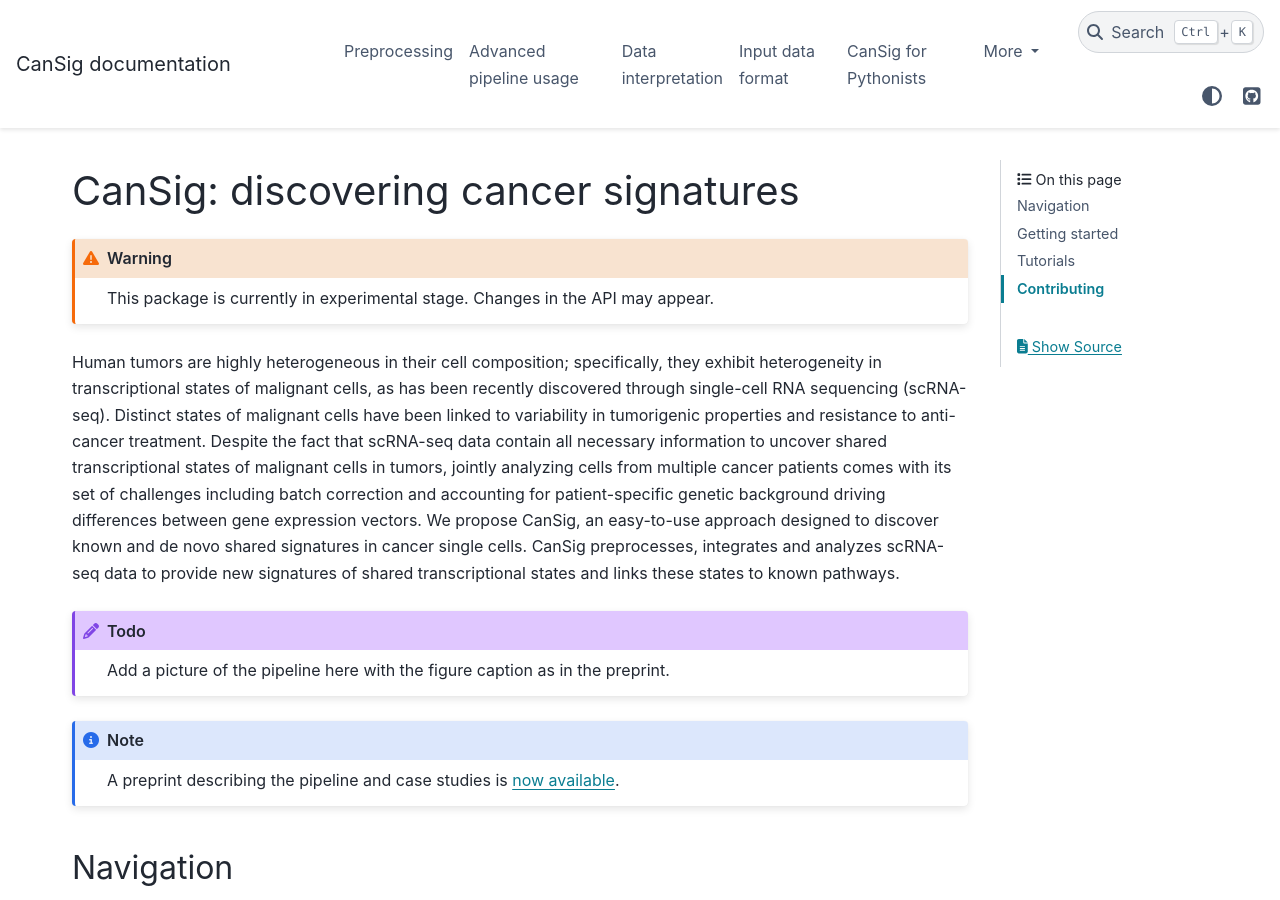
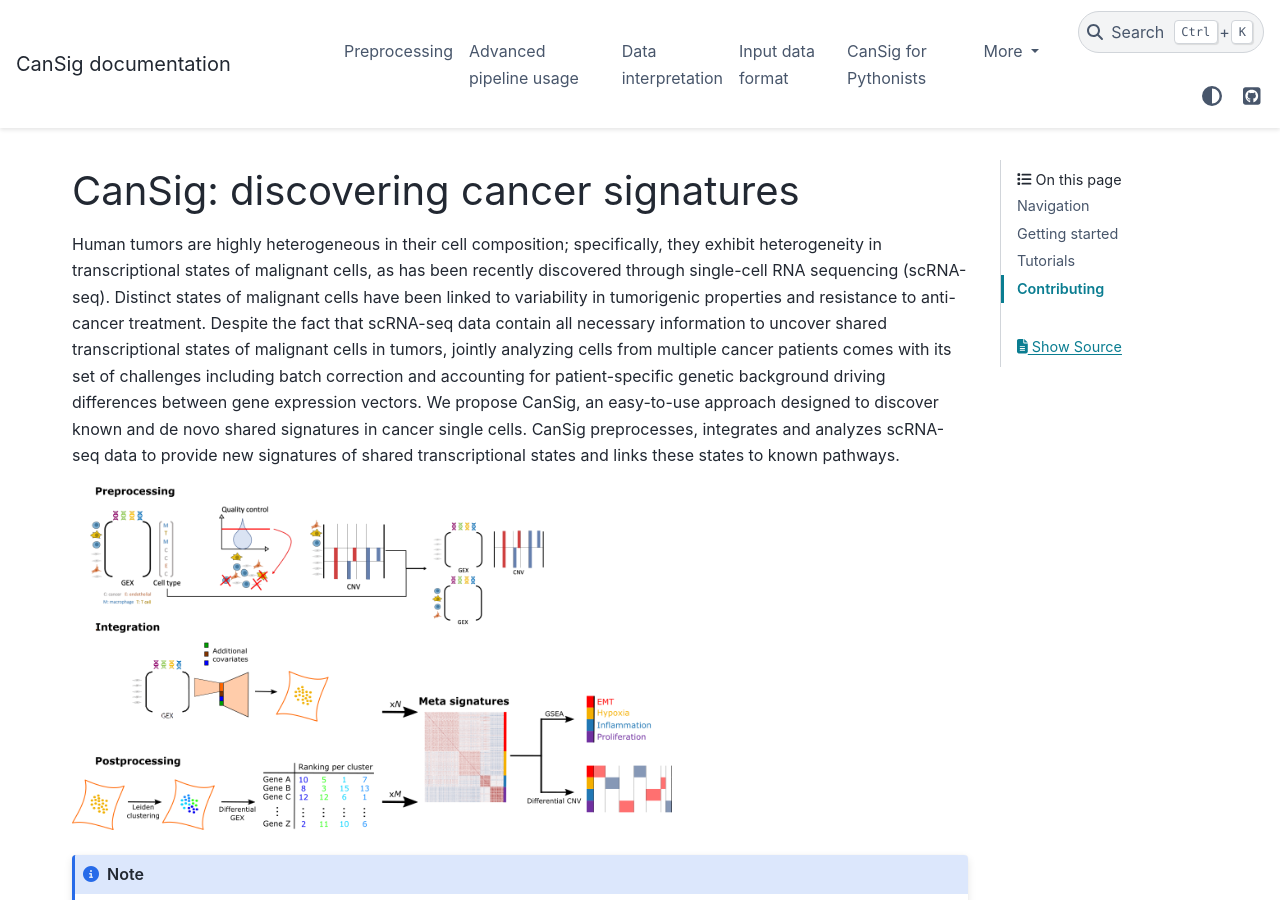
Before and after one commit to BoevaLab/CanSig, a Sphinx documentation site: the page built from docs/index.rst, in a window 1280 px wide and 900 px high. Built offline with Sphinx 7.4.7 and the PyData theme 0.15.4, drawn with Linux system fonts in a browser that asks for light colours.

Commit message:
Add the new path to the data.

```diff
--- a/docs/index.rst
+++ b/docs/index.rst
@@ -1,13 +1,11 @@
 CanSig: discovering cancer signatures
 =====================================
 
-.. warning::
-   This package is currently in experimental stage. Changes in the API may appear.
-
 Human tumors are highly heterogeneous in their cell composition; specifically, they exhibit heterogeneity in transcriptional states of malignant cells, as has been recently discovered through single-cell RNA sequencing (scRNA-seq). Distinct states of malignant cells have been linked to variability in tumorigenic properties and resistance to anti-cancer treatment. Despite the fact that scRNA-seq data contain all necessary information to uncover shared transcriptional states of malignant cells in tumors, jointly analyzing cells from multiple cancer patients comes with its set of challenges including batch correction and accounting for patient-specific genetic background driving differences between gene expression vectors. We propose CanSig, an easy-to-use approach designed to discover known and de novo shared signatures in cancer single cells. CanSig preprocesses, integrates and analyzes scRNA-seq data to provide new signatures of shared transcriptional states and links these states to known pathways.
 
-.. todo::
-   Add a picture of the pipeline here with the figure caption as in the preprint.
+.. image:: assets/pipeline.png
+  :width: 600
+  :alt: The diagram representing CanSig pipeline.
 
 .. note::
    A preprint describing the pipeline and case studies is `now available <https://doi.org/10.1101/2022.04.14.488324>`_.
```
Also changed, not shown: README.md (+0 -2 lines), docs/assets/pipeline.png (added), 1 other file.
